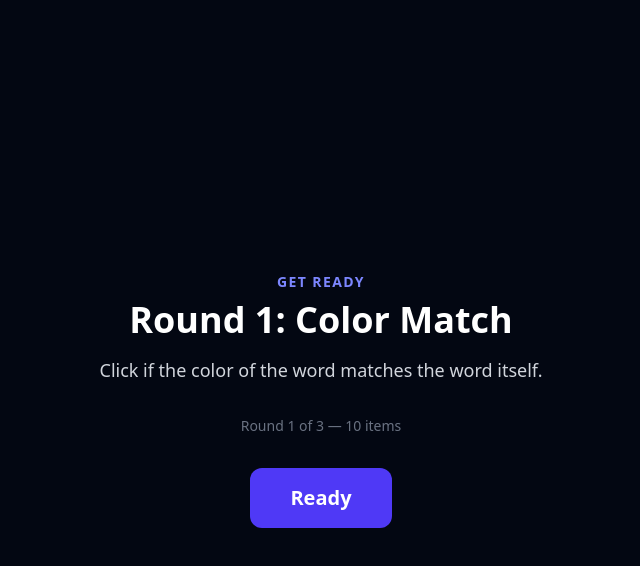
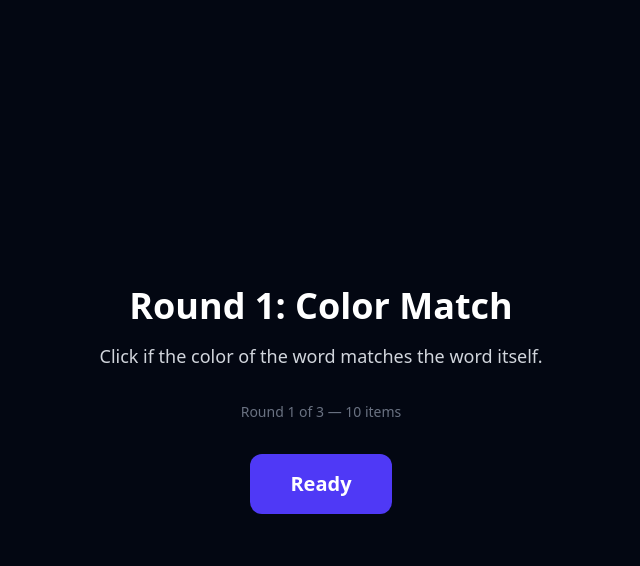
Before and after one commit to katurian/Stroop-Game, a React (Vite) app: page / in a window 1280 px wide. Both pictures are taken after a click on the button "Start Game". Shown: the top 566 px of the page, without its empty margins (319-959 px from the left). Built offline with nearby package versions, Linux system fonts and the light colour scheme.

Commit message:
I dont like this actually kind of redundant

```diff
--- a/src/components/RoundIntro.tsx
+++ b/src/components/RoundIntro.tsx
@@ -11,9 +11,6 @@ export function RoundIntro({ config, roundIndex, onReady }: Props) { // destruct
   return (
     <div className="flex flex-col items-center justify-center gap-8 text-center">
       <div>
-        <p className="text-indigo-400 text-sm font-semibold uppercase tracking-widest mb-2">
-          Get Ready
-        </p>
         <h2 className="text-4xl font-extrabold text-white mb-4">
           {config.label}
         </h2>
```
